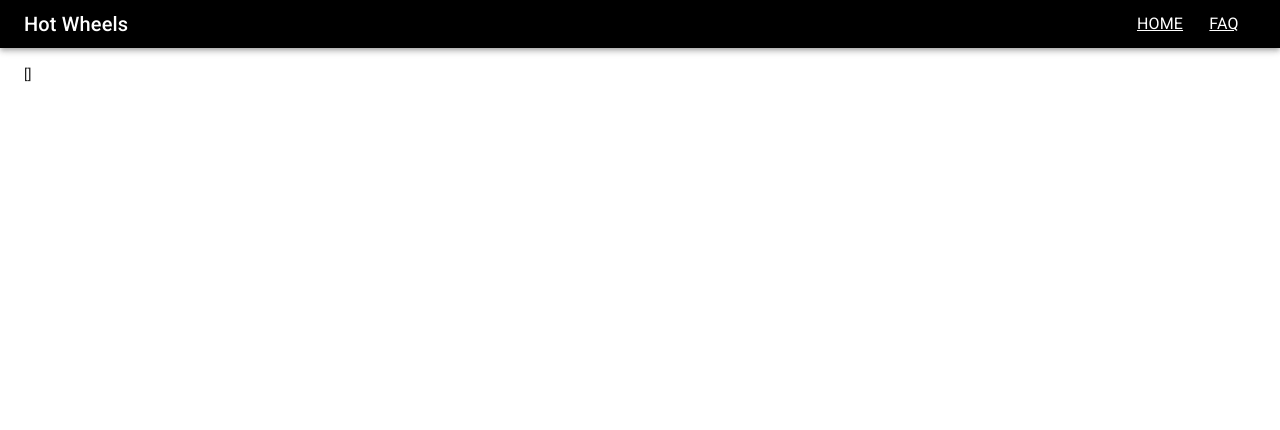
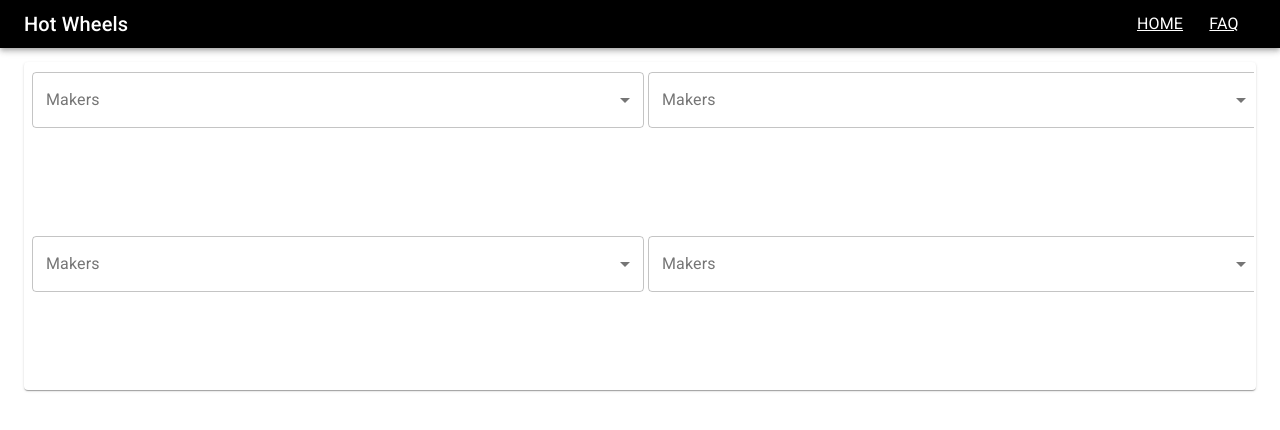
Before and after one commit to suseendharlal96/car-nextjs, a Next.js app: page / in a window 1280 px wide. Shown: the top 430 px of the page. Built offline with nearby package versions, Linux system fonts and the light colour scheme; no server answers; the database is empty.

Commit message:
ui for home page added

```diff
--- a/package.json
+++ b/package.json
@@ -11,6 +11,7 @@
     "@material-ui/core": "^4.11.0",
     "@material-ui/icons": "^4.9.1",
     "axios": "^0.19.2",
+    "formik": "^2.1.5",
     "next": "9.5.2",
     "react": "16.13.1",
     "react-dom": "16.13.1",
--- a/src/pages/index.tsx
+++ b/src/pages/index.tsx
@@ -1,14 +1,147 @@
 import React from "react";
 import { GetServerSideProps } from "next";
 
+import { Form, Formik } from "formik";
+
 import { Makers, getMakers } from "../database/makers";
+import {
+  Paper,
+  Container,
+  Grid,
+  FormControl,
+  InputLabel,
+  Select,
+  MenuItem,
+  makeStyles,
+  GridList,
+} from "@material-ui/core";
+const useStyles = makeStyles((theme) => ({
+  formControl: {
+    margin: theme.spacing(1),
+    minWidth: 100,
+  },
+  selectEmpty: {
+    marginTop: theme.spacing(2),
+  },
+  gridList: {
+    width: '100%',
+    height: '50%',
+    overflow:'hidden'
+  },
+}));
 
 interface HomeProps {
   makers: Makers[];
 }
 
 const index = ({ makers }: HomeProps) => {
-  return <div>{JSON.stringify(makers, null, 4)}</div>;
+  const classes = useStyles();
+  return (
+    <Formik initialValues={{}} onSubmit={() => {}}>
+      {(values) => (
+        <Form>
+          <Paper>
+            <GridList cellHeight={160} className={classes.gridList} cols={3}>
+              <Grid spacing={3} item xs={12} sm={6} md={6}>
+                {" "}
+                <FormControl
+                  fullWidth
+                  variant="outlined"
+
+                  className={classes.formControl}
+                >
+                  <InputLabel id="search-makers">Makers</InputLabel>
+                  <Select
+                    labelId="search-makers"
+                    id="search-makers"
+                    // value={age}
+                    // onChange={handleChange}
+                    label="Makers"
+                  >
+                    <MenuItem value="">
+                      <em>None</em>
+                    </MenuItem>
+                    <MenuItem value={10}>Ten</MenuItem>
+                    <MenuItem value={20}>Twenty</MenuItem>
+                    <MenuItem value={30}>Thirty</MenuItem>
+                  </Select>
+                </FormControl>
+              </Grid>
+              <Grid spacing={3} item xs={12} sm={6} md={6}>
+                <FormControl
+                  fullWidth
+                  variant="outlined"
+                  className={classes.formControl}
+                >
+                  <InputLabel id="search-makers">Makers</InputLabel>
+                  <Select
+                    labelId="search-makers"
+                    id="search-makers"
+                    // value={age}
+                    // onChange={handleChange}
+                    label="Makers"
+                  >
+                    <MenuItem value="">
+                      <em>None</em>
+                    </MenuItem>
+                    <MenuItem value={10}>Ten</MenuItem>
+                    <MenuItem value={20}>Twenty</MenuItem>
+                    <MenuItem value={30}>Thirty</MenuItem>
+                  </Select>
+                </FormControl>
+              </Grid>
+              <Grid spacing={3} item xs={12} sm={6} md={6}>
+                <FormControl
+                  fullWidth
+                  variant="outlined"
+                  className={classes.formControl}
+                >
+                  <InputLabel id="search-makers">Makers</InputLabel>
+                  <Select
+                    labelId="search-makers"
+                    id="search-makers"
+                    // value={age}
+                    // onChange={handleChange}
+                    label="Makers"
+                  >
+                    <MenuItem value="">
+                      <em>None</em>
+                    </MenuItem>
+                    <MenuItem value={10}>Ten</MenuItem>
+                    <MenuItem value={20}>Twenty</MenuItem>
+                    <MenuItem value={30}>Thirty</MenuItem>
+                  </Select>
+                </FormControl>
+              </Grid>
+              <Grid spacing={3} item xs={12} sm={6} md={6}>
+                <FormControl
+                  fullWidth
+                  variant="outlined"
+                  className={classes.formControl}
+                >
+                  <InputLabel id="search-makers">Makers</InputLabel>
+                  <Select
+                    labelId="search-makers"
+                    id="search-makers"
+                    // value={age}
+                    // onChange={handleChange}
+                    label="Makers"
+                  >
+                    <MenuItem value="">
+                      <em>None</em>
+                    </MenuItem>
+                    <MenuItem value={10}>Ten</MenuItem>
+                    <MenuItem value={20}>Twenty</MenuItem>
+                    <MenuItem value={30}>Thirty</MenuItem>
+                  </Select>
+                </FormControl>
+              </Grid>
+            </GridList>
+          </Paper>
+        </Form>
+      )}
+    </Formik>
+  );
 };
 
 export const getServerSideProps: GetServerSideProps = async () => {
```
Also changed, not shown: 2 other files (tests, documents, lock files or other folders).
